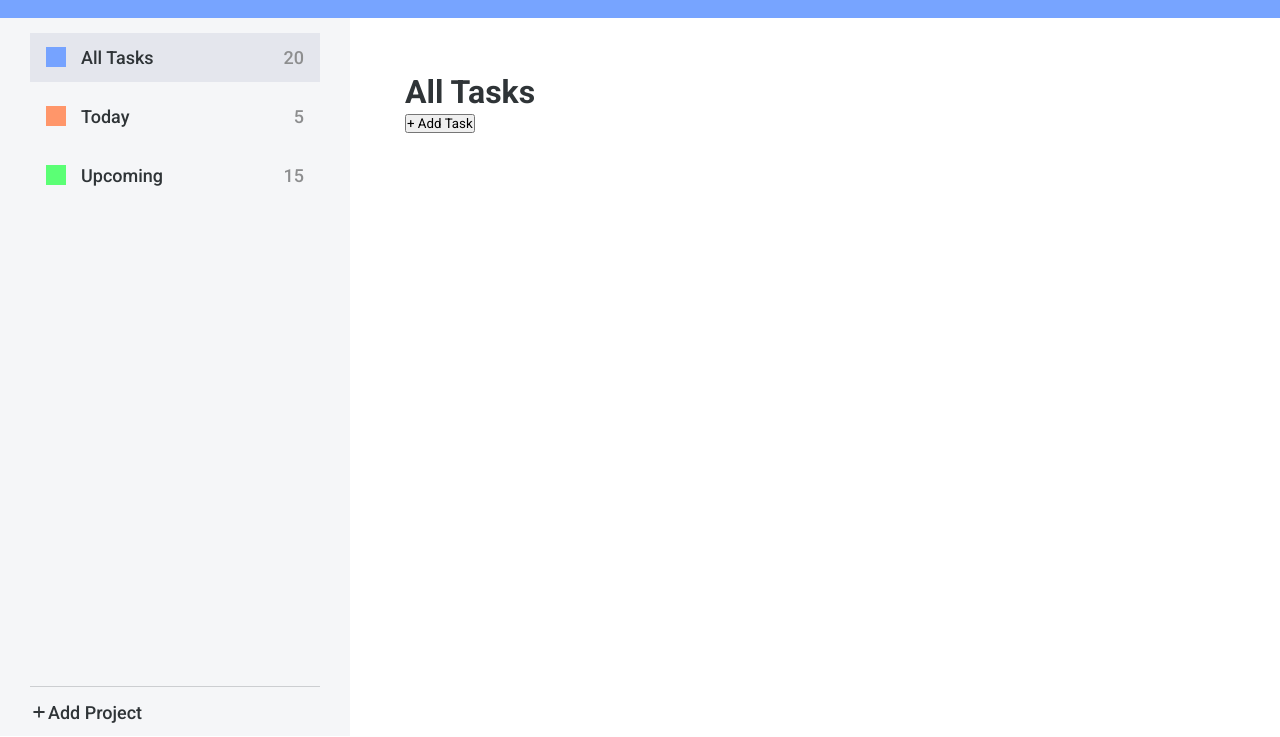
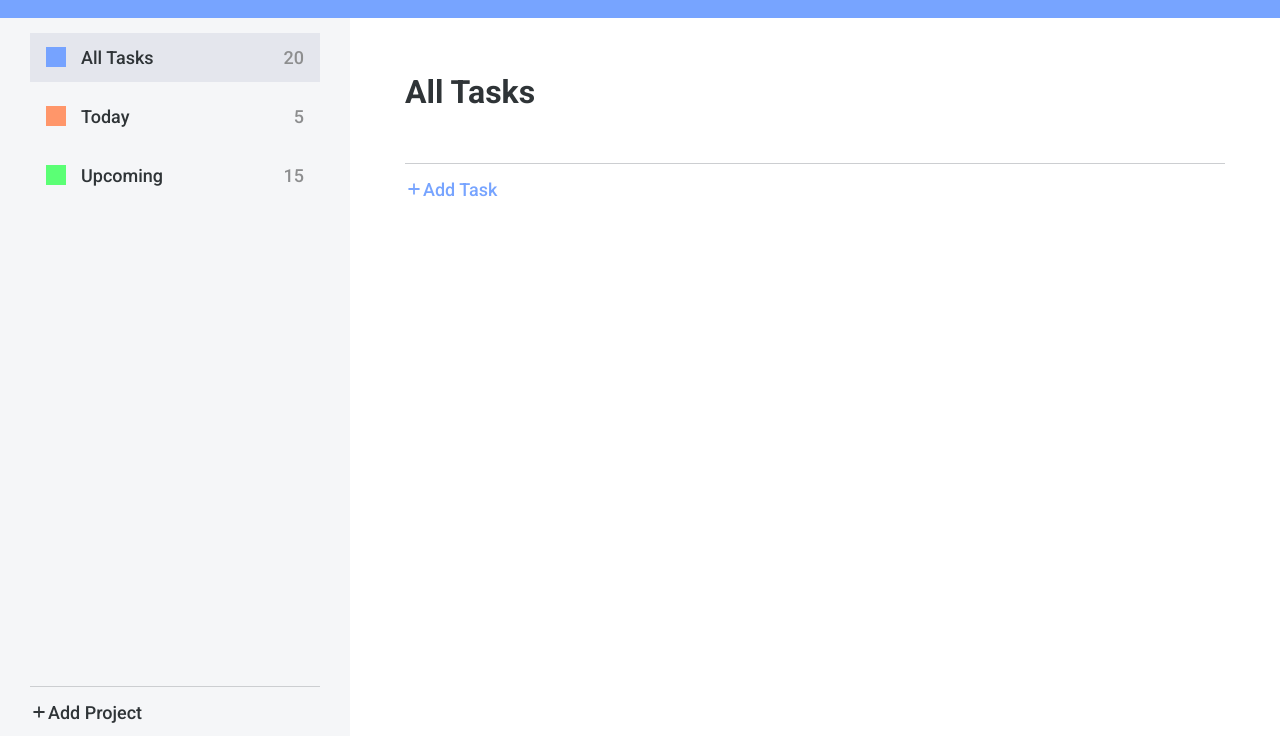
Before and after one commit to tonyelison/todo-list, a website built with webpack: page src/index.html in a window 1280 px wide. Shown: the part 64-801 px from the top of the page. Built offline with nearby package versions, Linux system fonts and the light colour scheme; a web font is replaced by a local one.

Commit message:
Add todo list footer styles

```diff
--- a/src/index.html
+++ b/src/index.html
@@ -50,7 +50,12 @@
   </nav>
   <main>
     <div class="project-details"></div>
-    <button class="add-todo">+ Add Task</button>
+    <div class="list-footer">
+      <button class="add-btn add-todo">
+        <img class="add" src="<%= require('./assets/plus.svg') %>" alt="add icon">
+        <span>Add Task</span>
+      </button>
+    </div>
   </main>
 </body>
 </html>
--- a/src/style.css
+++ b/src/style.css
@@ -12,6 +12,7 @@ body {
   --border-grey: #CCCED1;
   --select-grey: #ECEEF3;
   --modal-box-shadow: 2px 2px 10px #00000025;
+  --border-separator: 1px solid var(--border-grey);
 
   font-family: 'Roboto', Arial, Helvetica, sans-serif;
   color: var(--dark-grey);
@@ -120,7 +121,7 @@ nav li a .task-total {
 
 .nav-footer {
   height: 100%;
-  border-top: 1px solid var(--border-grey);
+  border-top: var(--border-separator);
 
   display: flex;
   flex-direction: column;
@@ -260,3 +261,29 @@ input.title {
 .todo-item .title {
   font-size: 18px;
 }
+
+.list-footer {
+  margin-top: 50px;
+  border-top: var(--border-separator);
+
+  display: flex;
+  flex-direction: column;
+  justify-content: center;
+  height: 50px;
+}
+
+button.add-todo {
+  color: var(--primary-color);
+}
+
+button.add-todo:hover {
+  color: var(--primary-dark);
+}
+
+button.add-todo img.add {
+  filter: invert(60%) sepia(18%) saturate(1268%) hue-rotate(184deg) brightness(102%) contrast(102%);
+}
+
+button.add-todo:hover img.add {
+  filter: invert(41%) sepia(85%) saturate(2348%) hue-rotate(206deg) brightness(100%) contrast(103%);
+}
```
